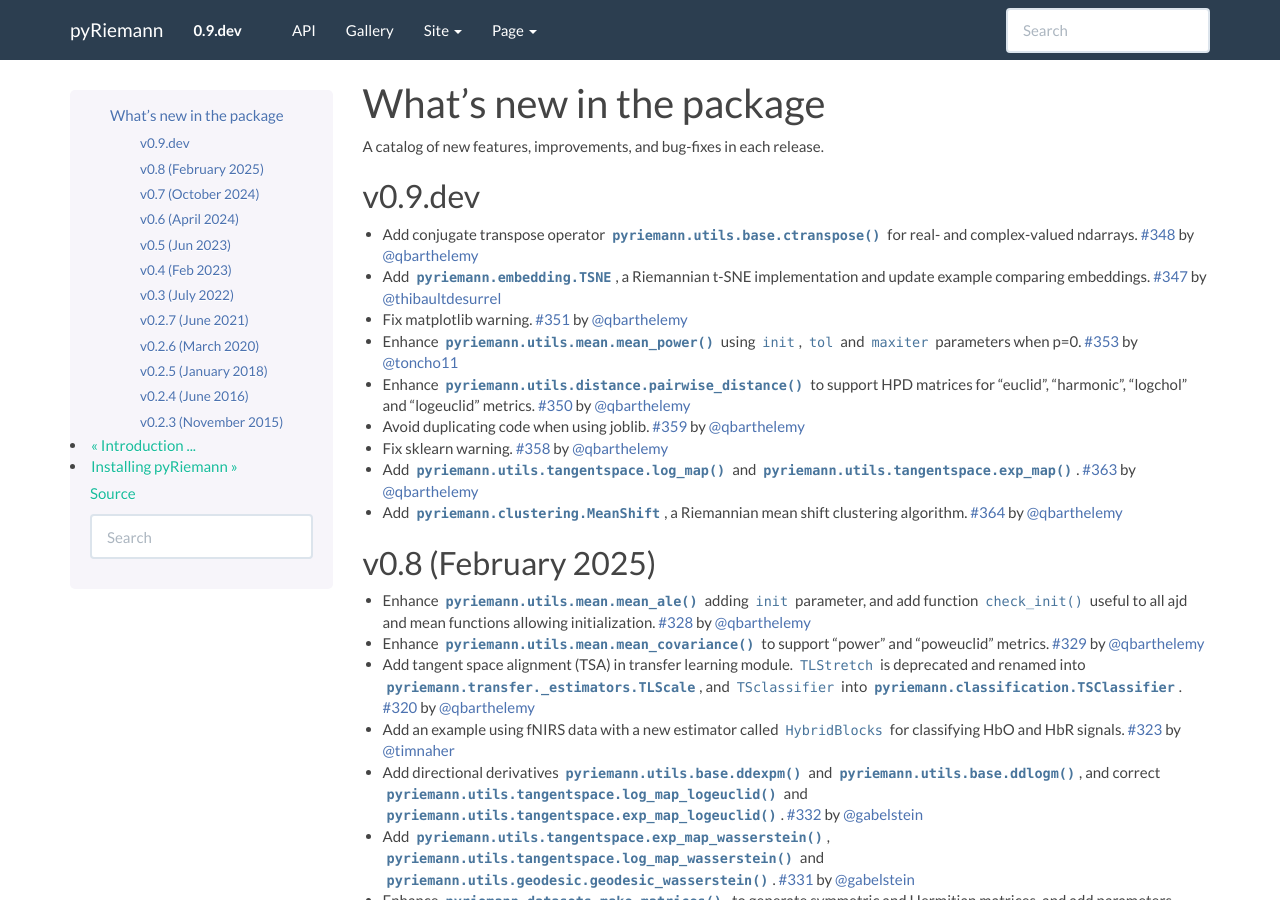
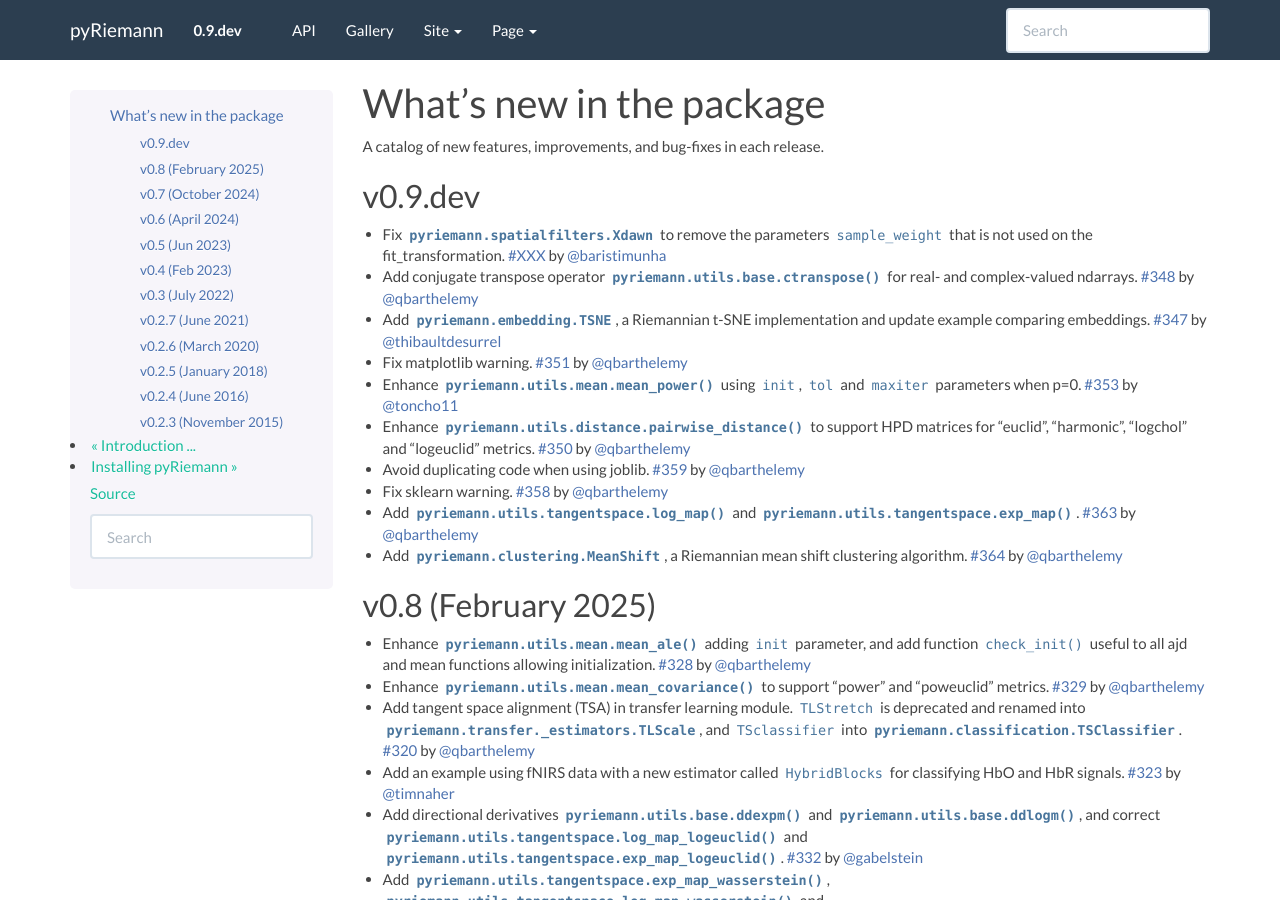
Before and after one commit to pyRiemann/pyRiemann, a Sphinx documentation site: the page built from doc/whatsnew.rst, in a window 1280 px wide and 900 px high. Built offline with Sphinx 7.4.7, drawn with Linux system fonts in a browser that asks for light colours; pages that are not in the unit, such as notebooks, are missing from menus.

Commit message:
updating the whats new file

```diff
--- a/doc/whatsnew.rst
+++ b/doc/whatsnew.rst
@@ -9,6 +9,8 @@ A catalog of new features, improvements, and bug-fixes in each release.
 
 v0.9.dev
 --------
+
+- Fix :class:`pyriemann.spatialfilters.Xdawn` to remove the parameters ``sample_weight`` that is not used on the fit_transformation. :pr:`XXX` by :user:`baristimunha`
 
 - Add conjugate transpose operator :func:`pyriemann.utils.base.ctranspose` for real- and complex-valued ndarrays. :pr:`348` by :user:`qbarthelemy`
 
```
